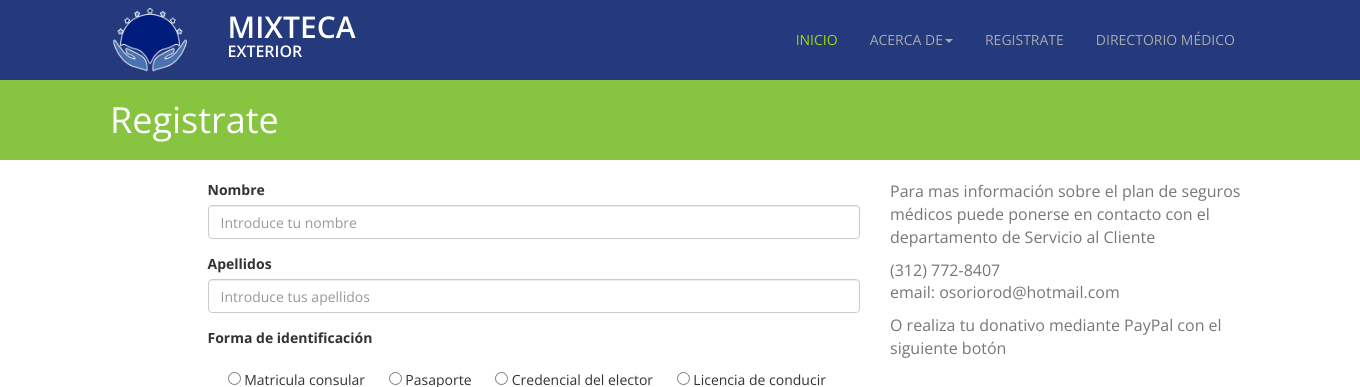
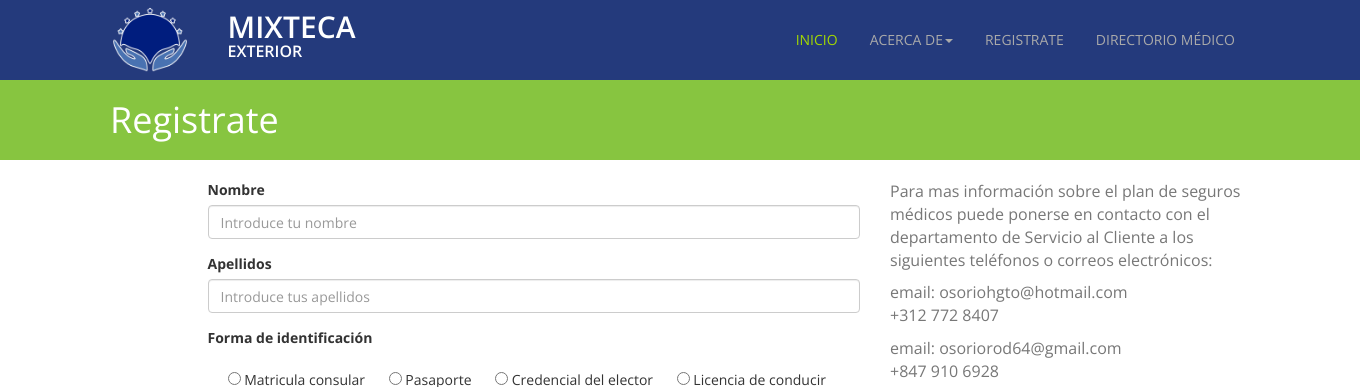
Before and after one commit to aldey-inc/mixtecaExterior, a PHP site: page /contact.php in a window 1360 px wide. Shown: the top 387 px of the page. Run offline with PHP 8.4, Linux system fonts and the light colour scheme; some libraries are stand-ins or nearby versions.

```diff
--- a/webPage/contact.php
+++ b/webPage/contact.php
@@ -214,15 +214,29 @@
 					<br>
 					<p>
 						Para mas información sobre el plan de seguros médicos puede ponerse en contacto con
-						el departamento de Servicio al Cliente
+						el departamento de Servicio al Cliente a los siguientes teléfonos o correos electrónicos:
 					</p>
 					<p>
-						(312) 772-8407 <br>
-						email: osoriorod@hotmail.com
+						email: osoriohgto@hotmail.com<br>
+						+312 772 8407
+
+					</p>
+					<p>
+						email: osoriorod64@gmail.com<br>
+						+847 910 6928
 					</p>
 
 					<p>
-						O realiza tu donativo mediante PayPal con el siguiente botón
+						email: maria.herrera0710@gmail.com<br>
+						+847 637 7953
+					</p>
+					<p>
+						O en la ciudad de Huajupan de León en: <br>
+						Valerio Trujano No. 60, Col. Centro <br>
+						953 532 1291
+					</p>
+					<p>
+						De igual forma puedes realizar tu donativo mediante PayPal con el siguiente botón
 					</p>
 					<div class="row">
 						<div class="col-md-6 col-md-offset-3">
--- a/webPage/index.php
+++ b/webPage/index.php
@@ -41,7 +41,7 @@
 					<div class="col-lg-3 col-md-6 col-sm-6 col-xs-12">
 						<h3><span class="glyphicon glyphicon-user"></span> La manera en que puedes apoyar</h3>
 						<p>
-							Con tan solo registrarte y realizar una aportación mensual de $25 DOLARES puedes asegurar en tu país de origen a los que más quieres.
+							Con tan solo registrarte y realizar una aportación mensual de $25 DOLARES por al menos 12 meses tu puedes apadrinar en tu país de origen a los que más quieres.
 							<br>
 							¡Regístrate hoy mismo!  ¡Es sumamente sencillo! No importa dónde te encuentres.
 							<br>
```
